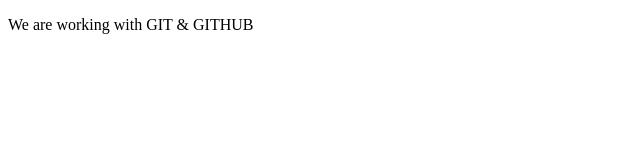
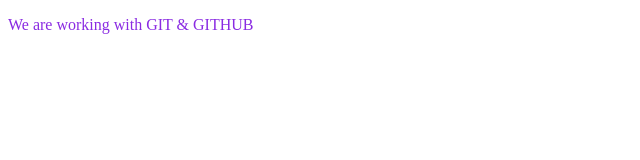
Before and after one commit to AOChrist/my-project, a plain HTML site: page index.html in a window 1280 px wide. Shown: the whole page, without its empty margins (0-640 px from the left). Drawn offline with Linux system fonts and the light colour scheme.

Commit message:
update III

```diff
--- a/css/style.css
+++ b/css/style.css
@@ -0,0 +1,6 @@
+
+
+
+p {
+    color: blueviolet;
+}
--- a/index.html
+++ b/index.html
@@ -4,6 +4,7 @@
     <meta charset="UTF-8">
     <meta http-equiv="X-UA-Compatible" content="IE=edge">
     <meta name="viewport" content="width=device-width, initial-scale=1.0">
+    <link rel="stylesheet" href="./css/style.css">
     <title>GIT & GITHUB</title>
 </head>
 <body>
```
Also changed, not shown: 1 other file.
